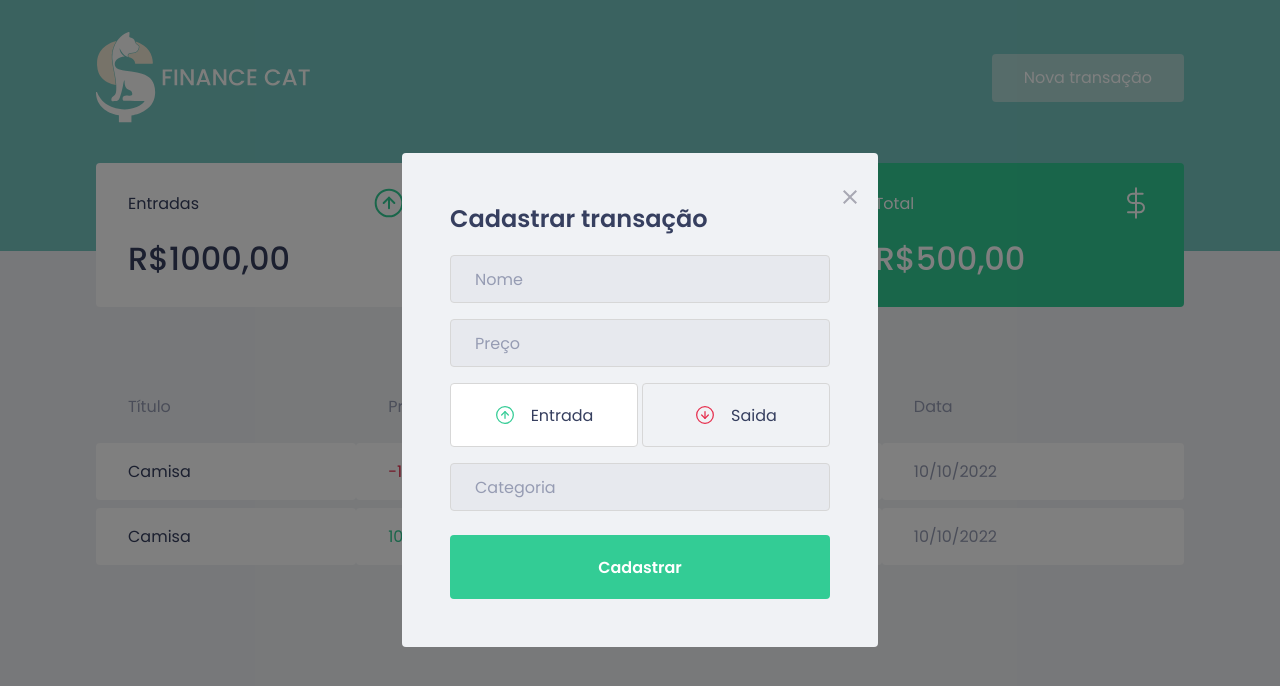
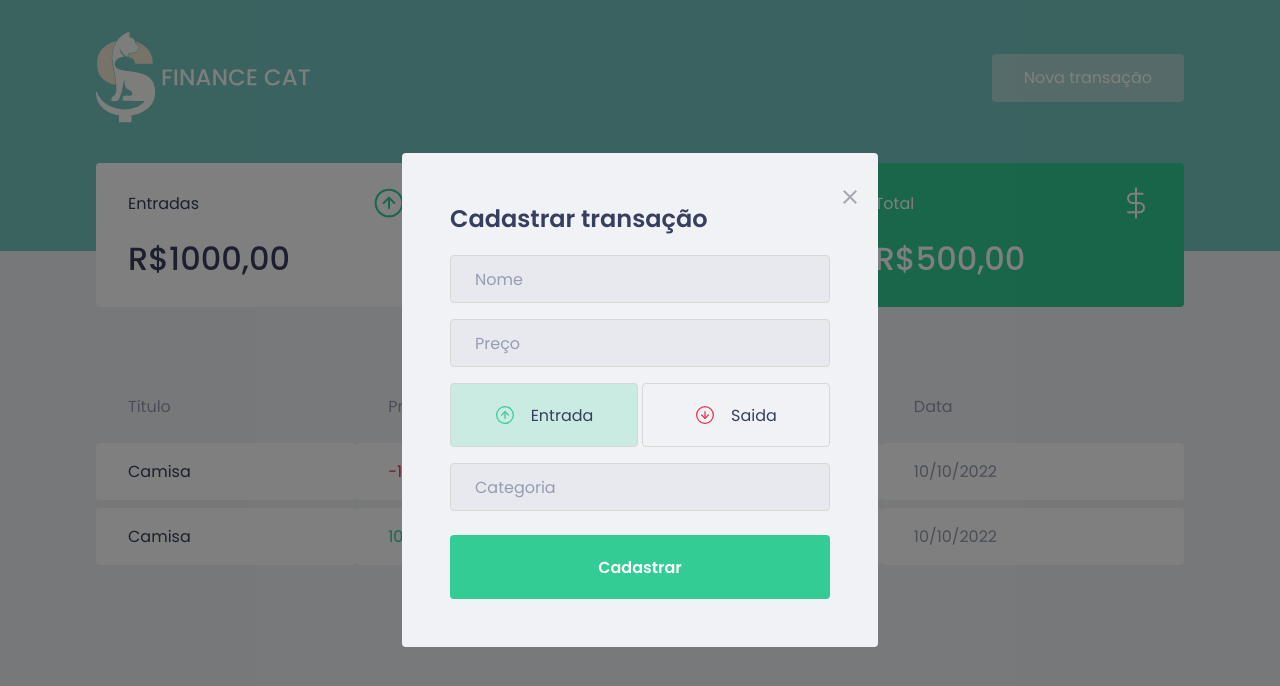
Before and after one commit to wellisonss/wsmoney-reactjs, a React (Create React App) app: page / in a window 1280 px wide. Both pictures are taken after a click on the button "Nova transação". Shown: the top 686 px of the page. Built offline with nearby package versions, Linux system fonts and the light colour scheme; no server answers; what miragejs would draw is missing.

Commit message:
adicionando cores ao ativar botões

```diff
--- a/src/components/NewTransactionModal/index.tsx
+++ b/src/components/NewTransactionModal/index.tsx
@@ -44,6 +44,7 @@ export function NewTransactionModal ({ isOpen, onRequestClose }:NewTransactionMo
           type='button'
           onClick={() => { setType('deposit'); }}
           isActive={ type === 'deposit'}
+          colorActive="green"
           >
             <img src={entradaImg} alt="Entrada"/>
             <span>Entrada</span>
@@ -53,6 +54,7 @@ export function NewTransactionModal ({ isOpen, onRequestClose }:NewTransactionMo
           type='button'
           onClick={() => { setType('withdraw'); }}
           isActive={ type === 'withdraw'}
+          colorActive="red"
           >
             <img src={saidaImg} alt="Saida"/>
             <span>Saida</span>
--- a/src/components/NewTransactionModal/style.ts
+++ b/src/components/NewTransactionModal/style.ts
@@ -60,15 +60,20 @@ gap: 0.25rem;
 
 interface ContainerButtonModalProps{
   isActive: boolean;
+  colorActive: 'green' | 'red';
 }
 
+const color = {
+  green: 'rgba(51, 204, 149, 0.2)',
+  red: 'rgba(229, 46, 77, 0.2)'
+};
 export const ContainerButtonModal = styled.button<ContainerButtonModalProps>`
 
     height: 4rem;
     border: 1px solid #d7d7d7;
     border-radius: 0.25rem;
 
-    background: ${(props) => props.isActive ? '#FFF' : 'transparent'};
+    background: ${(props) => props.isActive ? color[props.colorActive] : 'transparent'};
 
 
     display: flex;
```
